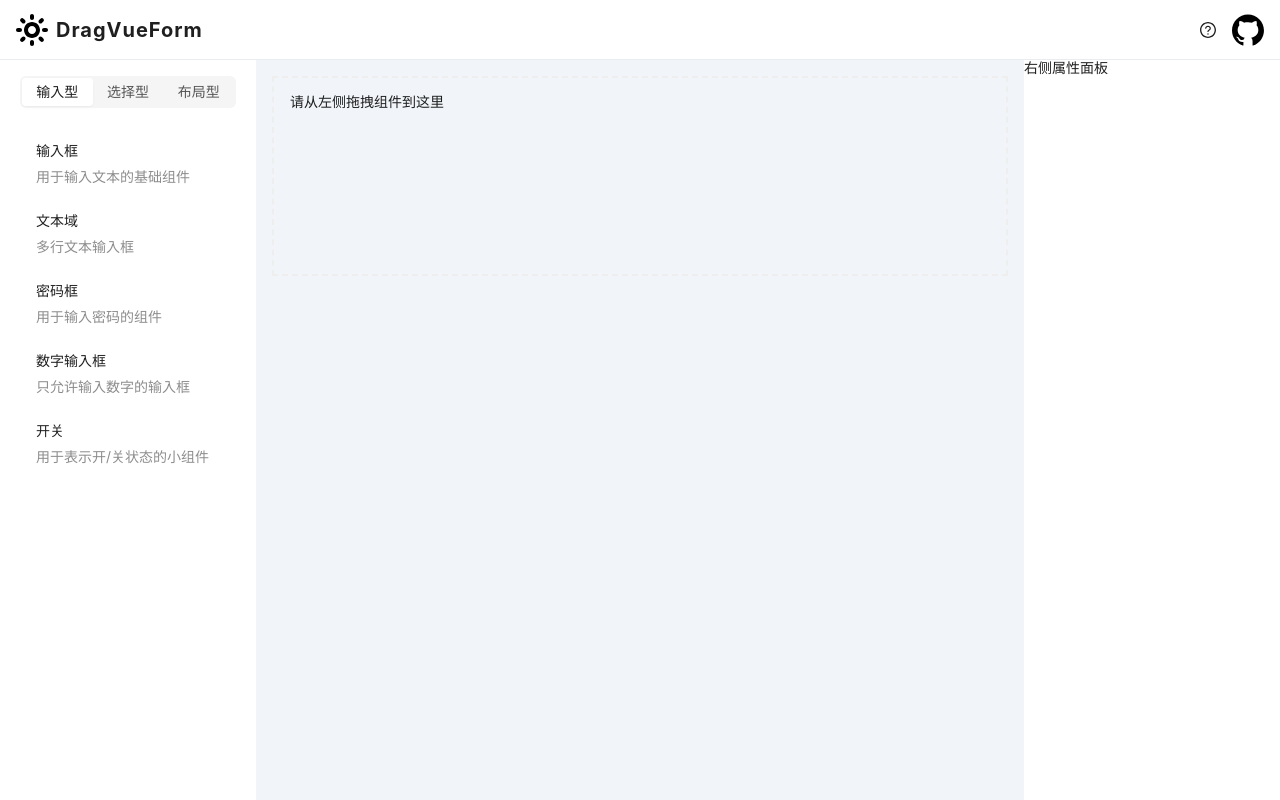
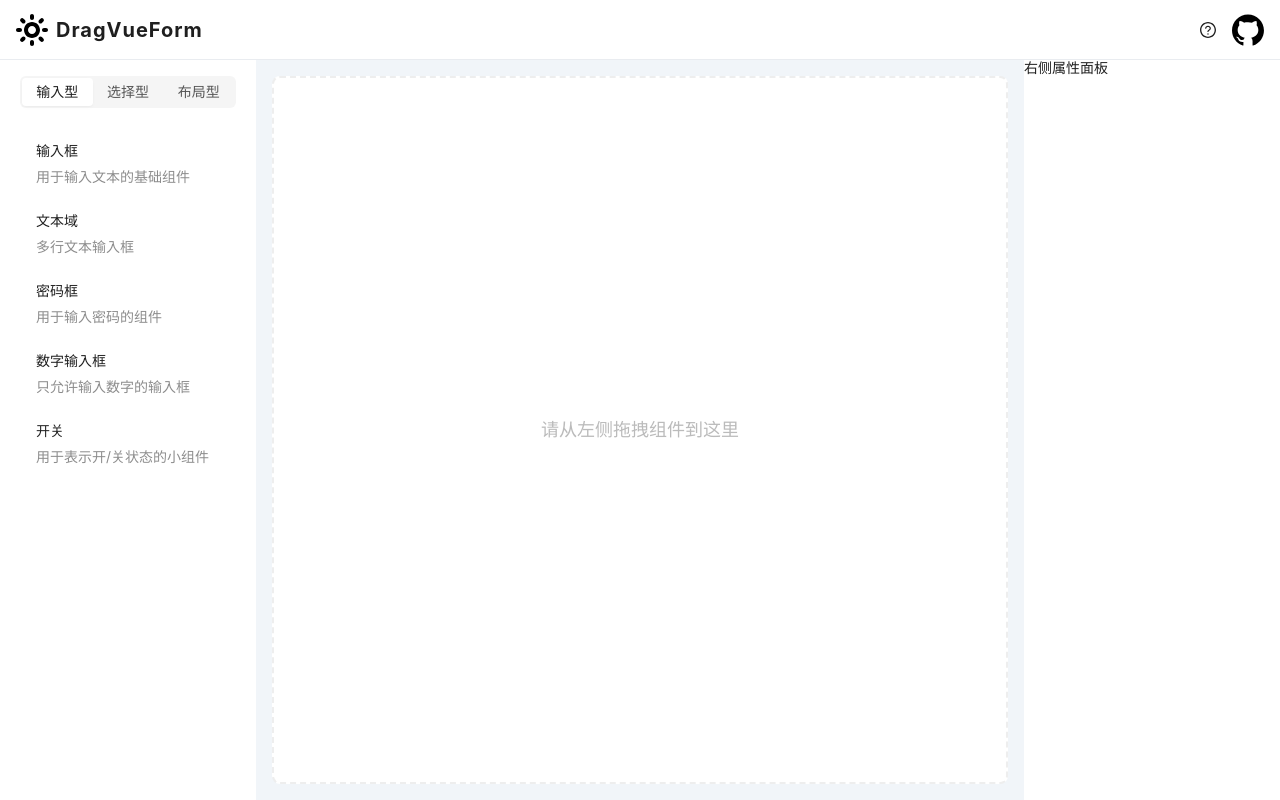
Before and after one commit to zeMinng/drag-form, a React (Vite) app: page / in a window 1280 px wide. Built offline with nearby package versions, Linux system fonts and the light colour scheme.

Commit message:
feat: 拖动动画效果

```diff
--- a/src/App.css
+++ b/src/App.css
@@ -8,6 +8,7 @@ body {
   font-family: 'Segoe UI', 'PingFang SC', 'Hiragino Sans GB', 'Microsoft YaHei', Arial, sans-serif;
   color: #000;
   background: #fff;
+  user-select: none;
 }
 
 #root,
--- a/src/views/form/components/Center.tsx
+++ b/src/views/form/components/Center.tsx
@@ -1,5 +1,7 @@
 import { useDroppable } from '@dnd-kit/core'
 import { useFormStore } from '@/store/modules/form'
+
+import '../style/Center.scss'
 
 const Center: React.FC = () => {
   const { centerItems } = useFormStore()
@@ -11,8 +13,6 @@ const Center: React.FC = () => {
       className="center-container"
       style={{
         border: isOver ? '2px dashed #1890ff' : '2px dashed #eee',
-        minHeight: 200,
-        padding: 16,
       }}
     >
       {centerItems.length === 0 ? (
--- a/src/views/form/components/Left.tsx
+++ b/src/views/form/components/Left.tsx
@@ -4,18 +4,27 @@ import { leftListSegmentedOptions, componentMappings } from '../static/mapping/l
 import type { ComponentCategory, ComponentMeta } from '../static/mapping/leftListMapping'
 import '../style/Left.scss'
 
-const DraggableListItem: React.FC<{ item: ComponentMeta }> = ({ item }) => {
-  const { attributes, listeners, setNodeRef, isDragging } = useDraggable({
-    id: item.key,
-    data: item, // 拖拽时携带的数据
-  })
+export const DraggableListItem: React.FC<{ item: ComponentMeta; isDragging?: boolean }> = ({ item, isDragging }) => {
+  // 只有在 Left 里用 useDraggable，DragOverlay 里不用
+  const draggable = useDraggable ? useDraggable({ id: item.key, data: item }) : { attributes: {}, listeners: {}, setNodeRef: undefined, isDragging: false }
+
 
   return (
     <div
-      ref={setNodeRef}
-      {...attributes}
-      {...listeners}
-      style={{ opacity: isDragging ? 0.5 : 1, cursor: 'grab' }}
+      ref={draggable.setNodeRef}
+      {...draggable.attributes}
+      {...draggable.listeners}
+      style={{
+        opacity: isDragging ? 0.8: 1,
+        cursor: 'grab',
+        background: isDragging ? '#fff' : '#fff',
+        border: isDragging ? '1px solid #1890ff' : '',
+        boxShadow: isDragging ? '0 2px 8px rgba(24,144,255,0.2)' : 'none',
+        padding: isDragging ? '8px' : '0',
+        marginBottom: isDragging ? '8px' : '0',
+        borderRadius: isDragging ? '4px' : '0',
+        listStyle: isDragging ? 'none' : 'none',
+      }}
     >
       <List.Item className="left-list-item">
         <List.Item.Meta
--- a/src/views/form/index.tsx
+++ b/src/views/form/index.tsx
@@ -1,13 +1,19 @@
-import Left from "./components/Left"
+import Left, { DraggableListItem } from "./components/Left"
 import Center from "./components/Center"
 import Right from "./components/Right"
-import { DndContext } from '@dnd-kit/core'
+import { DndContext, DragOverlay } from '@dnd-kit/core'
 import { useFormStore } from '@/store/modules/form'
 
 import './index.scss'
 
 const Form: React.FC = () => {
   const addCenterItem = useFormStore(state => state.addCenterItem)
+  const [draggingItem, setDraggingItem] = useState<any>(null)
+
+  // 处理拖拽开始
+  const handleDragStart = (event: any) => {
+    setDraggingItem(event.active.data.current)
+  }
 
   // 处理拖拽结束
   const handleDragEnd = (event: any) => {
@@ -17,8 +23,17 @@ const Form: React.FC = () => {
     }
   }
 
+  // 处理拖拽取消
+  const handleDragCancel = () => {
+    setDraggingItem(null)
+  }
+
   return (
-    <DndContext onDragEnd={handleDragEnd}>
+    <DndContext
+      onDragStart={handleDragStart}
+      onDragEnd={handleDragEnd}
+      onDragCancel={handleDragCancel}
+    >
       <div className="formWrap flex">
         <div className="leftPanel">
           <Left />
@@ -30,6 +45,11 @@ const Form: React.FC = () => {
           <Right />
         </div>
       </div>
+      <DragOverlay dropAnimation={null}>
+        {draggingItem ? (
+          <DraggableListItem item={draggingItem} isDragging />
+        ) : null}
+      </DragOverlay>
     </DndContext>
   )
 }
--- a/src/views/form/style/Center.scss
+++ b/src/views/form/style/Center.scss
@@ -1,14 +1,16 @@
 .center-container {
   display: flex;
-  min-height: 400px;
-  background: #fafbfc;
-  border: 1px dashed #d9d9d9;
-  flex: 1;
-  align-items: center;
-  justify-content: center;
+  height: 100%;
+  flex-direction: column;
+  padding: 16px;
+  overflow: hidden;
+  background: #fff;
+  border-radius: 8px;
+
+  .center-placeholder {
+    margin: auto;
+    font-size: 18px;
+    color: #bbb;
+    text-align: center;
+  }
 }
-
-.center-placeholder {
-  font-size: 16px;
-  color: #bbb;
-}
```
